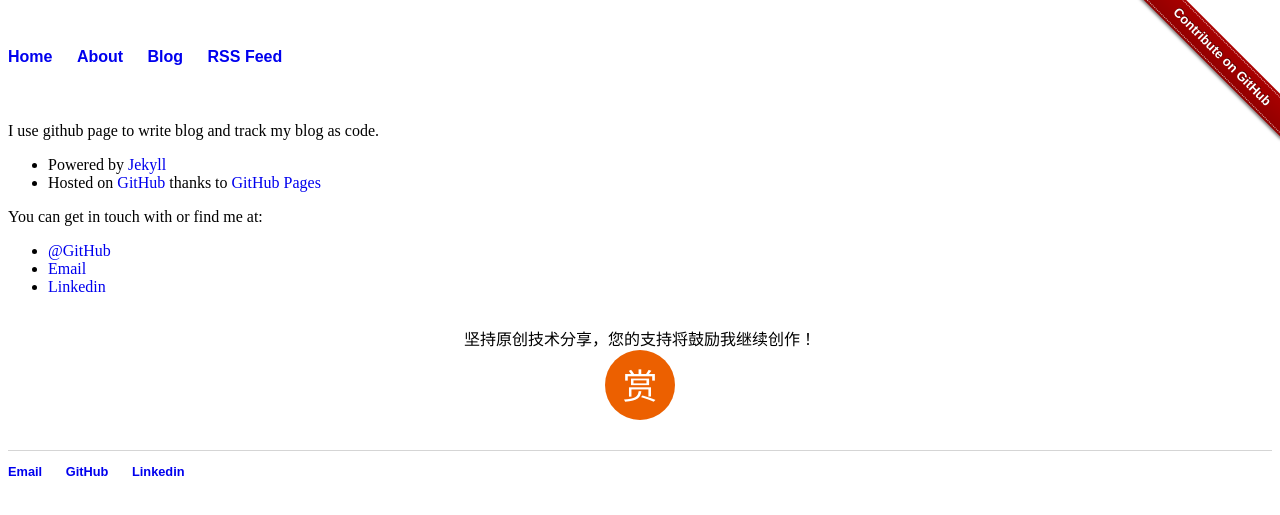
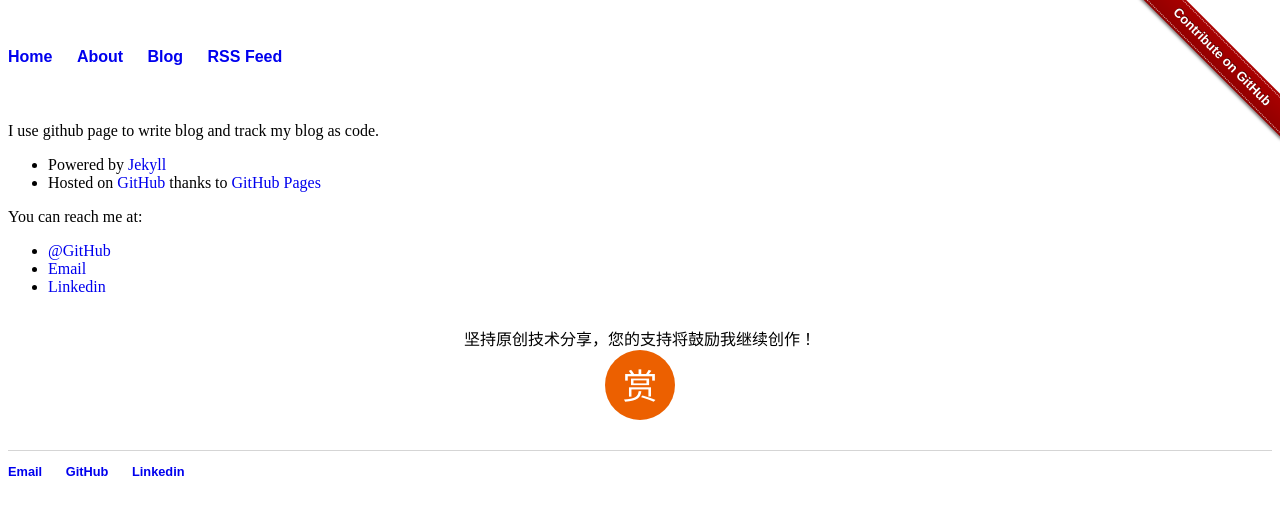
Before and after one commit to liuning0820/liuning0820.github.io, a Jekyll site: the page built from about.html, in a window 1280 px wide. Shown: the top 515 px of the page. Built offline with Jekyll 4.4.1, drawn with Linux system fonts in a browser that asks for light colours.

Commit message:
update the about.html.

```diff
--- a/about.html
+++ b/about.html
@@ -18,7 +18,7 @@ title: About
 
 <div class="contact">
 
-	<p>You can get in touch with or find me at:</p>
+	<p>You can reach me at:</p>
 
 	<ul class="list-unstyled">
         <li><a href="http://github.com/liuning0820">@GitHub</a></li>
```
